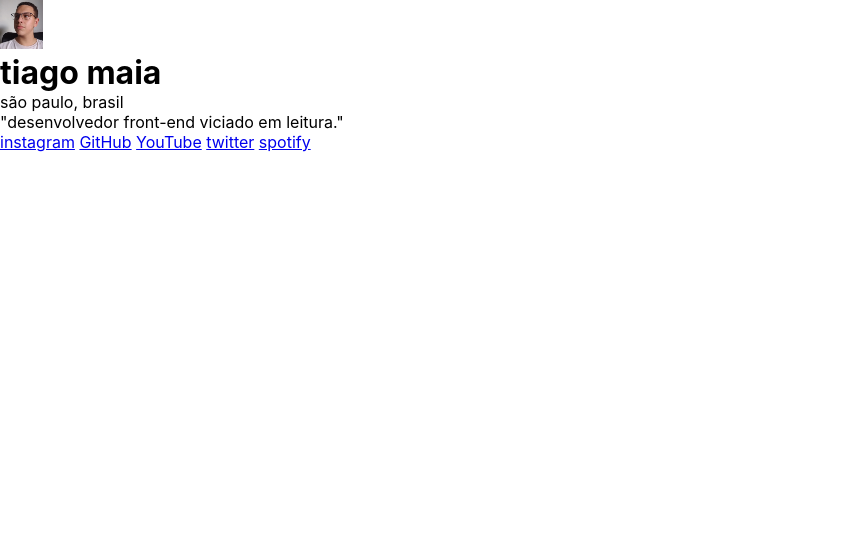
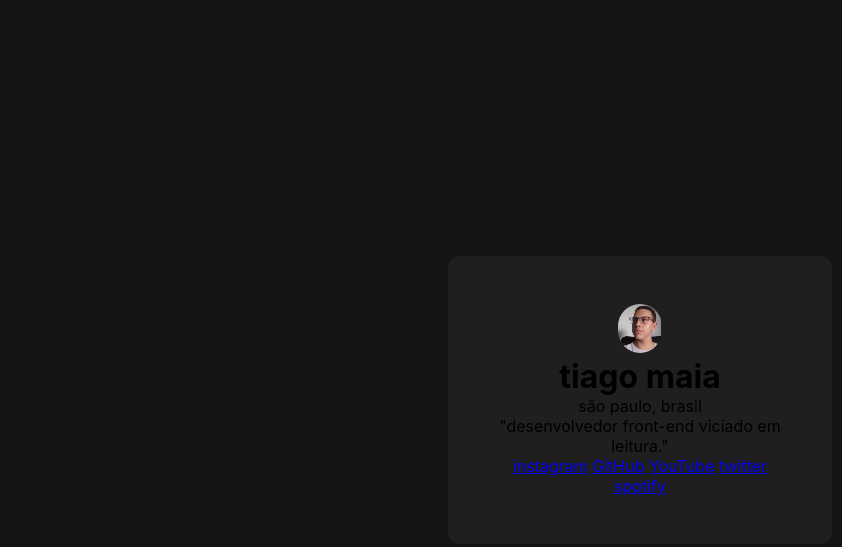
Before and after one commit to tiagosilvamaia11b/meus-links001, a plain HTML site: page index.html in a window 1280 px wide. Shown: the whole page, without its empty margins (0-842 px from the left). Drawn offline with Linux system fonts and the light colour scheme.

Commit message:
continuação do desenvolvimento do CSS e alteração de um parágrafo do HTML para strong

```diff
--- a/style.css
+++ b/style.css
@@ -4,3 +4,23 @@
     box-sizing: border-box;
     font-family: "Inter", sans-serif;
 }
+
+body {
+    background-color: #141414;
+    height: 100vh;
+    display: flex;
+    justify-content: center;
+    align-items: center;
+}
+
+div {
+    background-color: #1f1f1f;
+    width: 384px;
+    padding: 48px;
+    text-align: center;
+    border-radius: 12px;
+}
+
+div img {
+    border-radius: 50px;
+}
```
